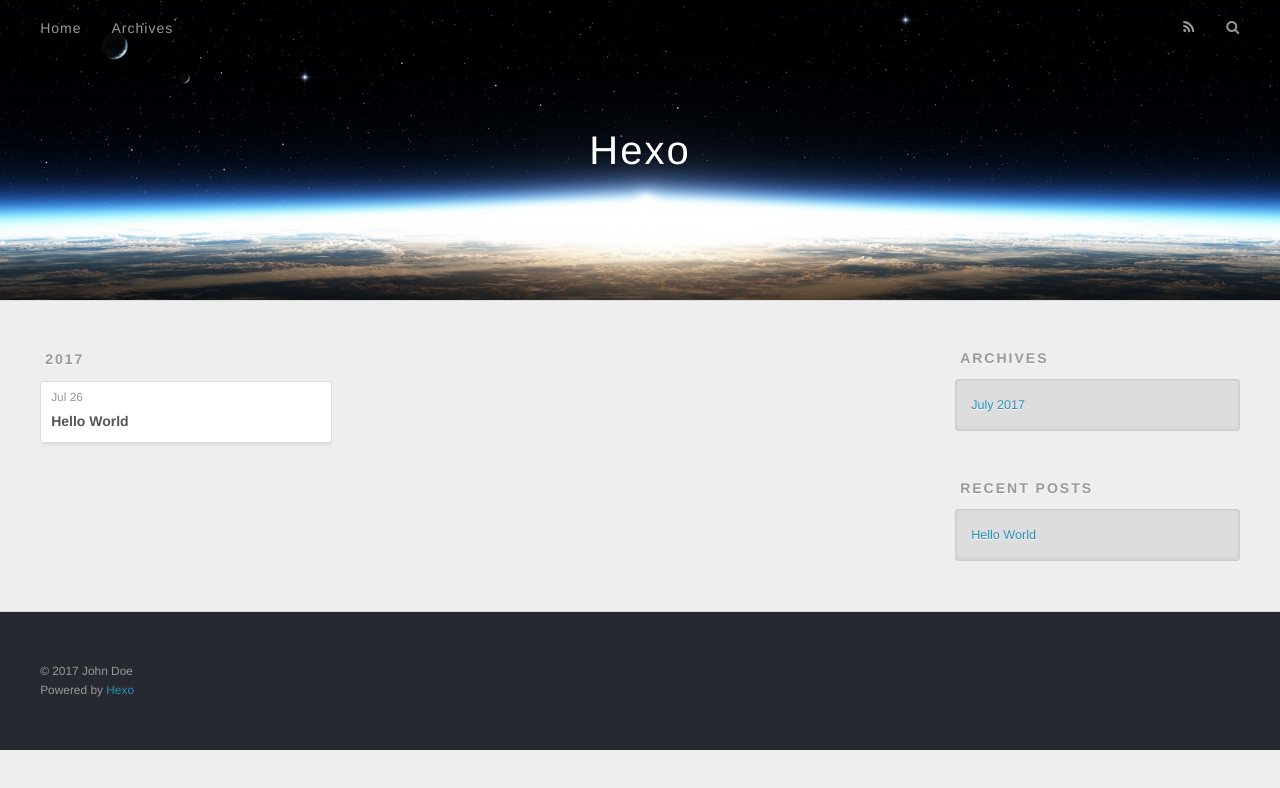
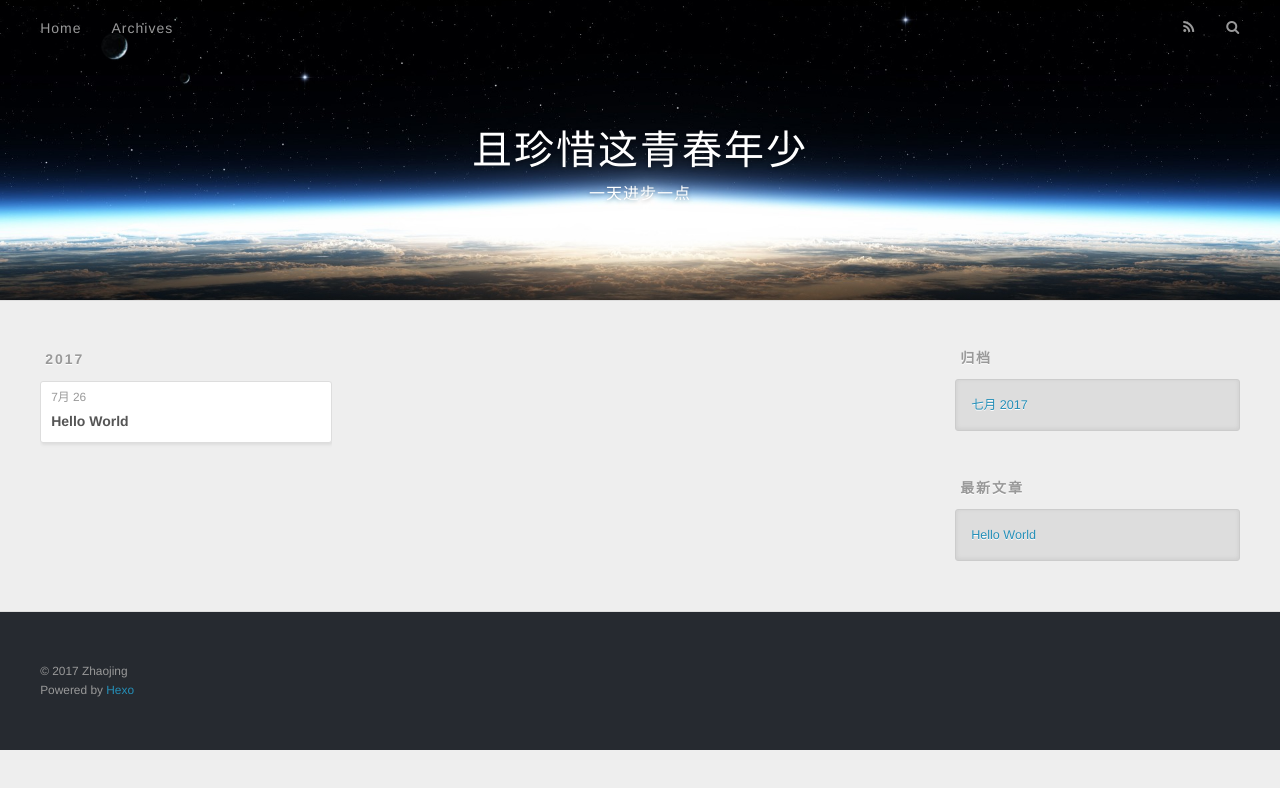
Before and after one commit to Nancy-zj/Nancy-zj.github.io, a plain HTML site: page archives/index.html in a window 1280 px wide. Drawn offline with nearby package versions, Linux system fonts and the light colour scheme.

Commit message:
Site updated: 2017-07-26 17:36:51

```diff
--- a/archives/index.html
+++ b/archives/index.html
@@ -3,16 +3,20 @@
 <head>
   <meta charset="utf-8">
 
-  <title>Archives | Hexo</title>
+  <title>归档 | 且珍惜这青春年少</title>
   <meta name="viewport" content="width=device-width, initial-scale=1, maximum-scale=1">
-  <meta property="og:type" content="website">
-<meta property="og:title" content="Hexo">
-<meta property="og:url" content="http://yoursite.com/archives/index.html">
-<meta property="og:site_name" content="Hexo">
+  <meta name="description" content="稳住，我们能赢！">
+<meta property="og:type" content="website">
+<meta property="og:title" content="且珍惜这青春年少">
+<meta property="og:url" content="https://nancy-zj.github.io/archives/index.html">
+<meta property="og:site_name" content="且珍惜这青春年少">
+<meta property="og:description" content="稳住，我们能赢！">
+<meta property="og:locale" content="zh-CN">
 <meta name="twitter:card" content="summary">
-<meta name="twitter:title" content="Hexo">
+<meta name="twitter:title" content="且珍惜这青春年少">
+<meta name="twitter:description" content="稳住，我们能赢！">
 
-    <link rel="alternate" href="/atom.xml" title="Hexo" type="application/atom+xml">
+    <link rel="alternate" href="/atom.xml" title="且珍惜这青春年少" type="application/atom+xml">
 
 
     <link rel="icon" href="/favicon.png">
@@ -33,8 +37,12 @@
   <div id="header-outer" class="outer">
     <div id="header-title" class="inner">
       <h1 id="logo-wrap">
-        <a href="/" id="logo">Hexo</a>
+        <a href="/" id="logo">且珍惜这青春年少</a>
       </h1>
+
+        <h2 id="subtitle-wrap">
+          <a href="/" id="subtitle">一天进步一点</a>
+        </h2>
 
     </div>
     <div id="header-inner" class="inner">
@@ -50,10 +58,10 @@
 
           <a id="nav-rss-link" class="nav-icon" href="/atom.xml" title="RSS Feed"></a>
 
-        <a id="nav-search-btn" class="nav-icon" title="Search"></a>
+        <a id="nav-search-btn" class="nav-icon" title="搜索"></a>
       </nav>
       <div id="search-form-wrap">
-        <form action="//google.com/search" method="get" accept-charset="UTF-8" class="search-form"><input type="search" name="q" class="search-form-input" placeholder="Search"><button type="submit" class="search-form-submit">&#xF002;</button><input type="hidden" name="sitesearch" value="http://yoursite.com"></form>
+        <form action="//google.com/search" method="get" accept-charset="UTF-8" class="search-form"><input type="search" name="q" class="search-form-input" placeholder="Search"><button type="submit" class="search-form-submit">&#xF002;</button><input type="hidden" name="sitesearch" value="https://nancy-zj.github.io"></form>
       </div>
     </div>
   </div>
@@ -76,7 +84,7 @@
   <div class="archive-article-inner">
     <header class="archive-article-header">
       <a href="/2017/07/26/hello-world/" class="archive-article-date">
-  <time datetime="2017-07-26T09:25:07.155Z" itemprop="datePublished">Jul 26</time>
+  <time datetime="2017-07-26T09:25:07.155Z" itemprop="datePublished">7月 26</time>
 </a>
 
 
@@ -107,9 +115,9 @@
 
 
   <div class="widget-wrap">
-    <h3 class="widget-title">Archives</h3>
+    <h3 class="widget-title">归档</h3>
     <div class="widget">
-      <ul class="archive-list"><li class="archive-list-item"><a class="archive-list-link" href="/archives/2017/07/">July 2017</a></li></ul>
+      <ul class="archive-list"><li class="archive-list-item"><a class="archive-list-link" href="/archives/2017/07/">七月 2017</a></li></ul>
     </div>
   </div>
 
@@ -117,7 +125,7 @@
 
 
   <div class="widget-wrap">
-    <h3 class="widget-title">Recent Posts</h3>
+    <h3 class="widget-title">最新文章</h3>
     <div class="widget">
       <ul>
 
@@ -137,7 +145,7 @@
 
   <div class="outer">
     <div id="footer-info" class="inner">
-      &copy; 2017 John Doe<br>
+      &copy; 2017 Zhaojing<br>
       Powered by <a href="http://hexo.io/" target="_blank">Hexo</a>
     </div>
   </div>
```
Also changed, not shown: 2017/07/26/hello-world/index.html (+17 -12 lines), archives/2017/07/index.html (+23 -15 lines), archives/2017/index.html (+23 -15 lines), index.html (+23 -15 lines).
